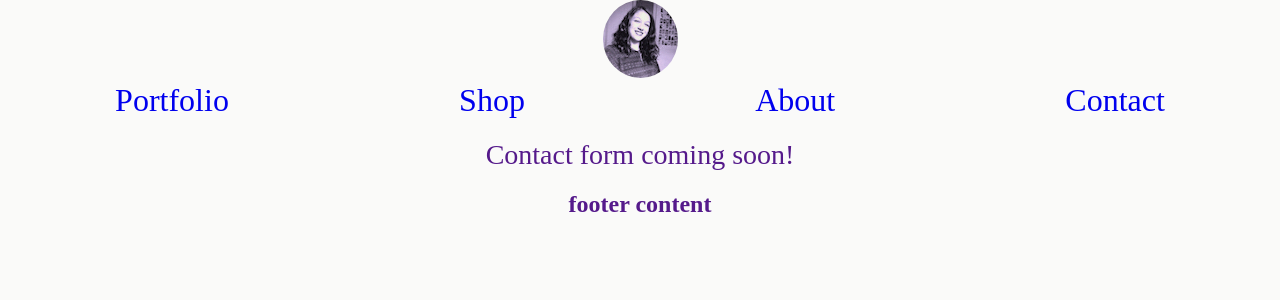
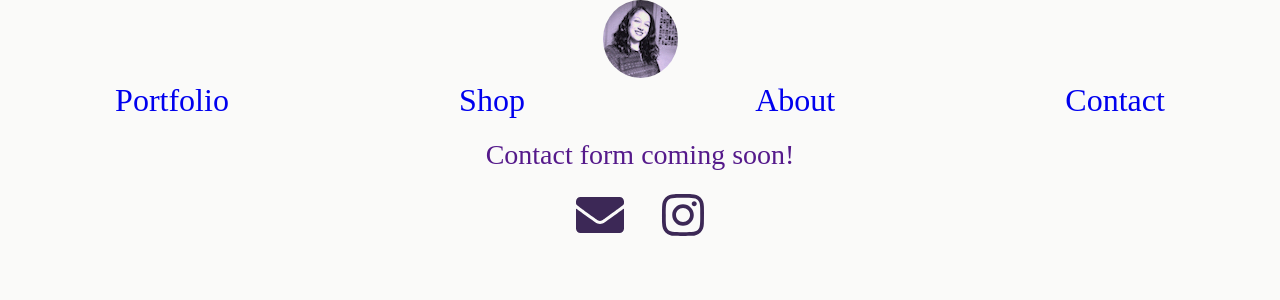
Before and after one commit to thatcat13/izzy, a React app: page /contact in a window 1280 px wide. Shown: the top 300 px of the page. Built offline with nearby package versions, Linux system fonts and the light colour scheme.

Commit message:
add icons to footer and link to izzy image in header

```diff
--- a/package.json
+++ b/package.json
@@ -12,6 +12,12 @@
   "author": "",
   "license": "ISC",
   "dependencies": {
+    "@fortawesome/fontawesome-free": "^5.1.0",
+    "@fortawesome/fontawesome-svg-core": "^1.2.0-14",
+    "@fortawesome/free-brands-svg-icons": "^5.1.0-11",
+    "@fortawesome/free-regular-svg-icons": "^5.1.0-11",
+    "@fortawesome/free-solid-svg-icons": "^5.1.0-11",
+    "@fortawesome/react-fontawesome": "0.1.0-11",
     "google-fonts": "^1.0.0",
     "google-fonts-webpack-plugin": "^0.4.4",
     "normalize.css": "^8.0.0",
--- a/src/components/App.jsx
+++ b/src/components/App.jsx
@@ -6,6 +6,13 @@
 import Contact from './Contact'
 import Header from './Header'
 import Footer from './Footer'
+
+import { library } from '@fortawesome/fontawesome-svg-core'
+import { FontAwesomeIcon } from '@fortawesome/react-fontawesome'
+import { fab } from '@fortawesome/free-brands-svg-icons'
+import { faEnvelope } from '@fortawesome/free-solid-svg-icons'
+
+library.add(fab, faEnvelope)
 
 export default function App(){
   return (
--- a/src/components/Footer.jsx
+++ b/src/components/Footer.jsx
@@ -1,18 +1,30 @@
 import React from 'react'
+import { FontAwesomeIcon } from '@fortawesome/react-fontawesome'
+// import insta from './../assets/insta.svg'
 
 export default function Footer(){
 
   const mainDivStyle = {
-    textAlign: 'center',
+    display: 'flex',
+    justifyContent: 'center'
   }
 
-  const h2Style = {
-    color: '#551a8b'
+  const iconDivStyle = {
+    display: 'flex',
+    justifyContent: 'space-around',
+    color: '#3c2856',
+    width: '13%',
+    fontSize: '3em'
   }
+
 
   return (
     <div style={mainDivStyle}>
-      <h2 style={h2Style}>footer content</h2>
+      <div style={iconDivStyle}>
+        <FontAwesomeIcon icon='envelope' />
+        <FontAwesomeIcon icon={['fab', 'instagram']} />
+      </div>
     </div>
   )
 }
+//
--- a/src/components/Shop.jsx
+++ b/src/components/Shop.jsx
@@ -12,7 +12,7 @@
   return (
     <div>
       <Header />
-      <p style={pStyle}>Art pieces for sale coming soon!
+      <p style={pStyle}>Art for sale coming soon!
       </p>
     </div>
   )
```
Also changed, not shown: src/assets/insta.svg (added).
